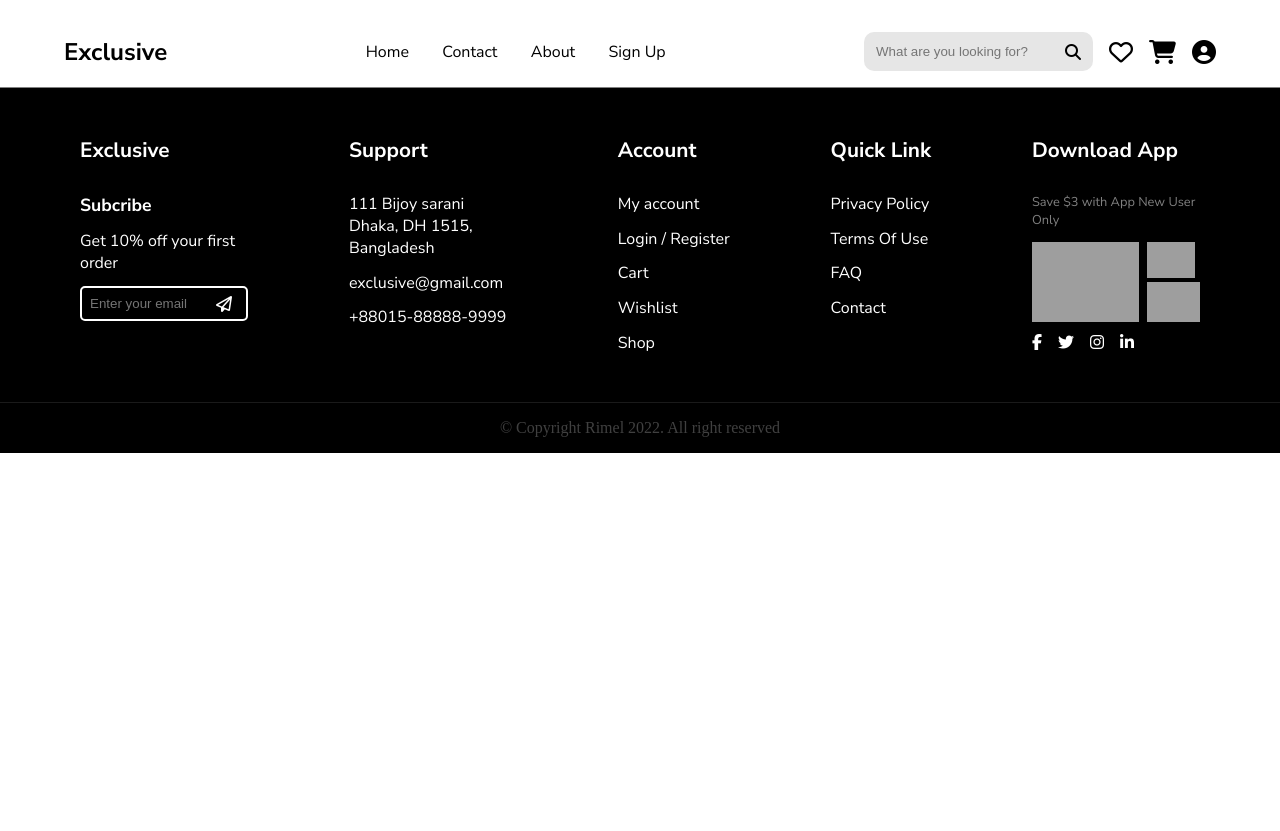
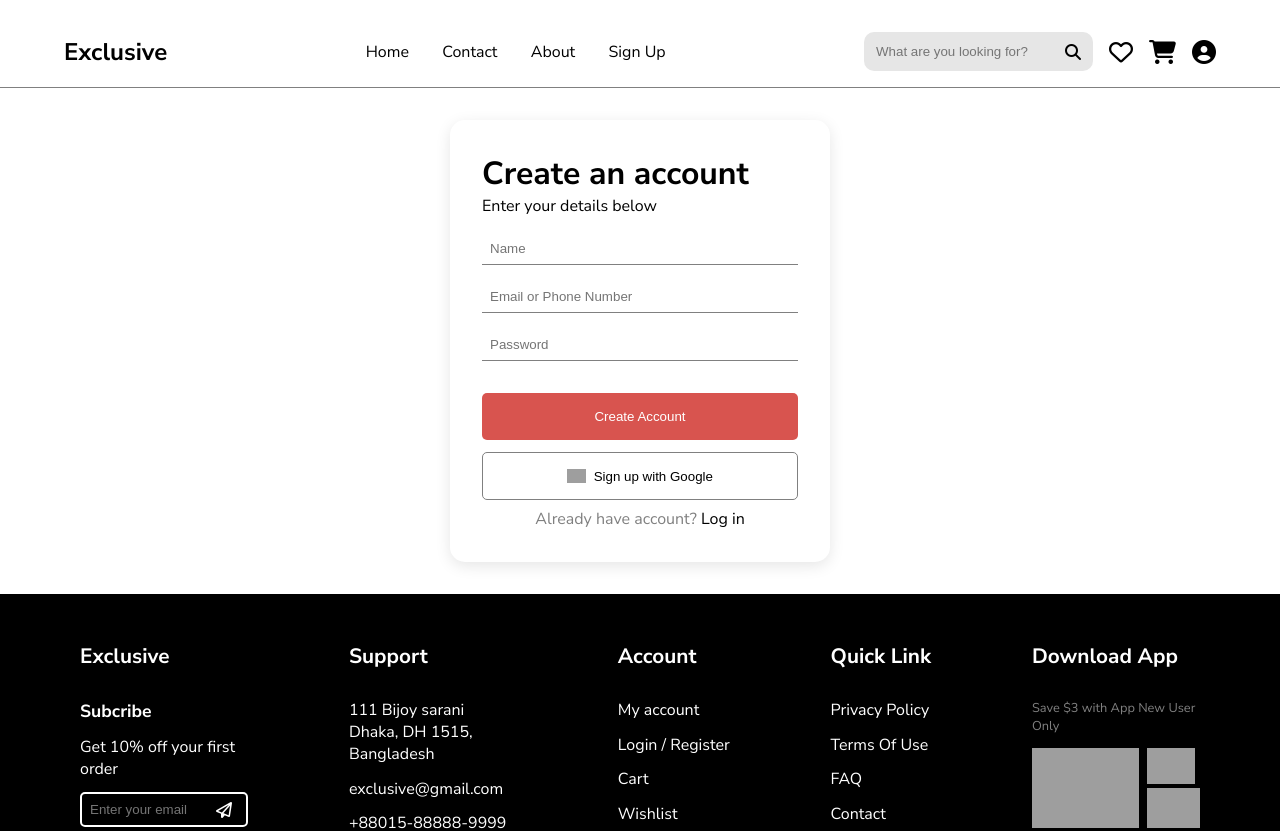
Before and after one commit to bk-leducphuong/IT4409-20251, a React (Vite) app in the folder frontend/: page / in a window 1280 px wide. Shown: the top 831 px of the page. Before the commit the page ends 800 px from the top, so only its background shows below. Built offline with nearby package versions, Linux system fonts and the light colour scheme; grey boxes are pictures that could not be loaded.

Commit message:
Add Sign Up Form Components

```diff
--- /dev/null
+++ b/frontend/src/components/LoginForm/SignUpForm.jsx
@@ -0,0 +1,26 @@
+import styles from "./SignUpForm.module.css";
+
+function LoginForm(){
+
+    return (
+        <div className={styles.loginFromContainer}>
+            <h1>Create an account</h1>
+            <p>Enter your details below</p>
+            <form action="" className={styles.form}>
+                <input type="text" name="" placeholder="Name" required className={styles.input}/>
+                <input type="text" name="" placeholder="Email or Phone Number" required className={styles.input}/>
+                <input type="password" placeholder="Password" required className={styles.input}/>
+                <button type="submit" className={styles.submitButton}>Create Account</button>
+            </form>
+            <button className={styles.googleButton}>
+                <img src="https://www.svgrepo.com/show/355037/google.svg" alt="Google logo" className={styles.googleImage}/>
+                Sign up with Google
+            </button>
+            <div className={styles.formFooter}>
+                Already have account? <a href="#" className={styles.a}>Log in</a>
+            </div>
+        </div>
+    );
+}
+
+export default LoginForm;
--- /dev/null
+++ b/frontend/src/components/LoginForm/SignUpForm.module.css
@@ -0,0 +1,85 @@
+.loginFromContainer {
+    margin: 2rem;
+    padding: 2rem;
+    display: flex;
+    flex-direction: column;
+    justify-self: center;
+    align-self: center;
+    width: 380px;
+    border-radius: 15px;
+    box-shadow: 0 4px 15px rgba(0, 0, 0, 0.1);
+    font-family: "Nunito Sans", sans-serif;
+}
+
+.form {
+    display: flex;
+    flex-direction: column;
+}
+
+.input {
+    padding: 0.5rem;
+    margin-top: 1rem;
+    border: none;
+    outline: none;
+    border-bottom: 1px solid grey;
+    transition: border-bottom 0.25s;
+}
+
+.input:focus {
+    border-bottom: 1px solid red;
+}
+
+.submitButton, .googleButton {
+    border-radius: 5px;
+}
+
+.submitButton {
+    background-color: hsl(2, 64%, 58%);
+    border: none;
+    margin-top: 2rem;
+    padding: 1rem;
+    color: white;
+    transition: background-color 0.25s ease;
+}
+
+.submitButton:hover {
+    background-color: hsl(2, 64%, 48%);
+}
+
+.googleButton {
+    background-color: white;
+    border: 1px solid grey;
+    margin-top: 0.75rem;
+    padding: 1rem;
+    height: 3rem;
+    display: flex;
+    justify-content: center;
+    align-items: center;
+    transition: background-color 0.25s ease;
+}
+
+.googleButton:hover {
+    background-color: hsl(0, 0%, 90%);
+}
+
+.googleImage {
+    height: 100%;
+    width: auto;
+    margin-right: 0.5rem;
+}
+
+.formFooter {
+    padding-top: 0.5rem;
+    text-align: center;
+    color: grey;
+}
+
+.a {
+    color: black;
+    text-decoration: none;
+    transition: color 0.25s ease;
+}
+
+.a:hover {
+    color: hsl(2, 64%, 58%);
+}
--- a/frontend/src/sites/Login.jsx
+++ b/frontend/src/sites/Login.jsx
@@ -1,5 +1,6 @@
 import Navbar from "../components/Navbar/Navbar";
 import Footer from "../components/Footer/Footer";
+import LoginForm from "../components/LoginForm/SignUpForm";
 
 function Login() {
 
@@ -7,6 +8,7 @@ function Login() {
     return (
         <>
             <Navbar />
+            <LoginForm />
             <Footer />
         </>
     );
```
